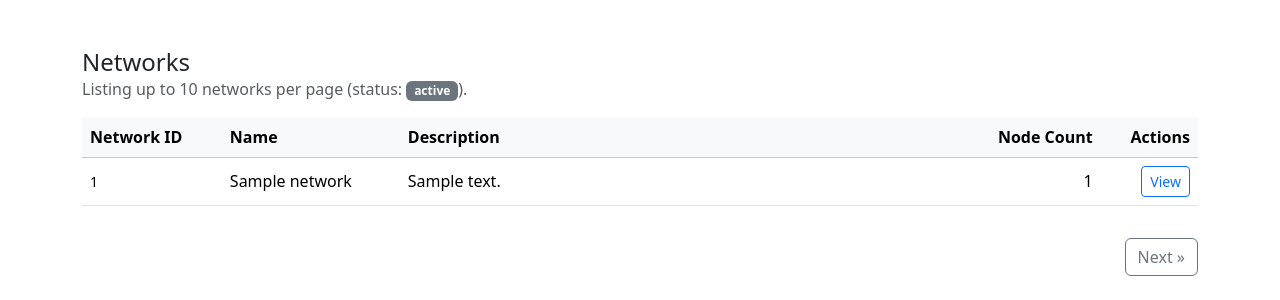
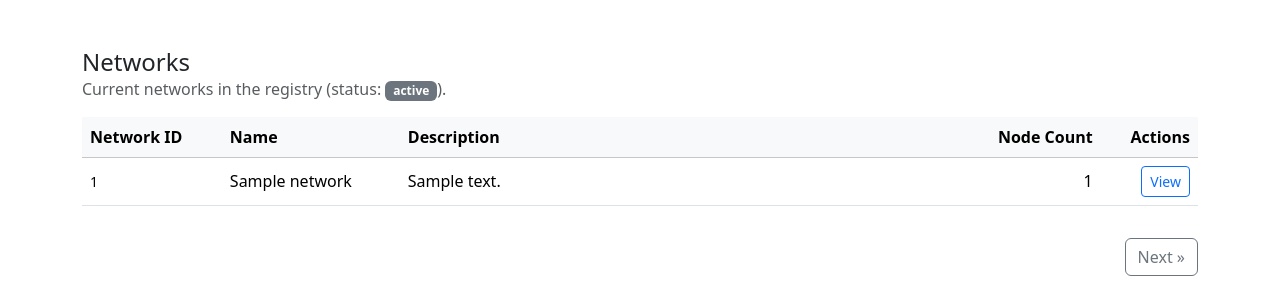
Before and after one commit to CafeVariomeUoL/cv4-registry, a Python web app: template src/dedi_registry/data/templates/networks.html in a window 1280 px wide. Shown: the part 56-356 px from the top of the page. Run offline with Jinja, Linux system fonts and the light colour scheme; the template is opened without the code that fills it: most values are stand-ins (such as "Sample title", 1, 10 or a date in 2020).

Commit message:
UI tweak

```diff
--- a/src/dedi_registry/data/templates/networks.html
+++ b/src/dedi_registry/data/templates/networks.html
@@ -4,7 +4,7 @@
     <div>
       <h1 class="h4 mb-0">Networks</h1>
       <p class="text-muted mb-0">
-        Listing up to 10 networks per page{% if network_status %} (status: <span class="badge text-bg-secondary">{{ network_status }}</span>){% endif %}.
+        Current networks in the registry {% if network_status %} (status: <span class="badge text-bg-secondary">{{ network_status }}</span>){% endif %}.
       </p>
     </div>
   </div>
--- a/src/dedi_registry/router/ui.py
+++ b/src/dedi_registry/router/ui.py
@@ -43,7 +43,8 @@ async def get_home_page(request: Request,
 async def display_networks(request: Request,
                            network_status: RecordStatus = Query(
                                None,
-                               description='Filter networks by their status'
+                               description='Filter networks by their status',
+                               alias='status',
                            ),
                            cursor_id: str | None = Query(
                                None,
```
